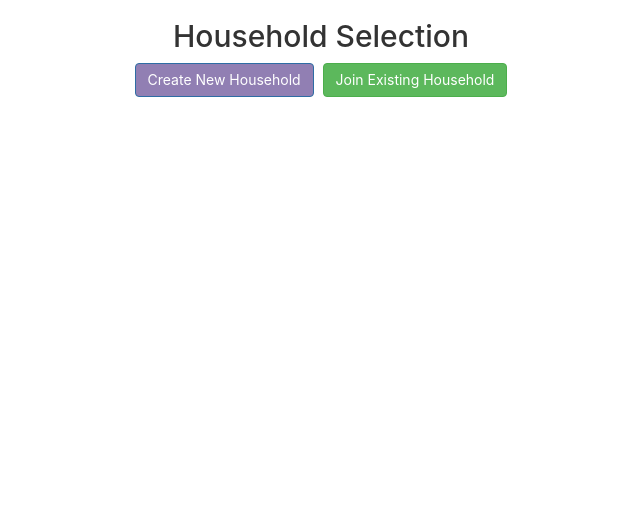
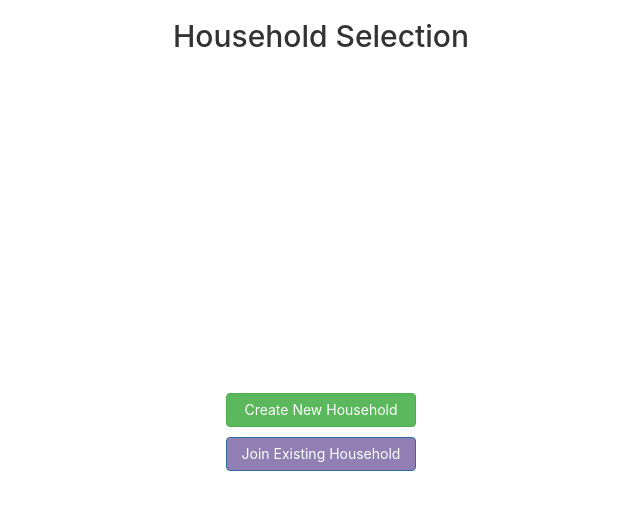
Before and after one commit to RupeshRokade16/apartment-amigo, a React (Create React App) app in the folder client/: page /householdSelection in a window 1280 px wide. Shown: the top 510 px of the page, without its empty margins (319-959 px from the left). Built offline with nearby package versions, Linux system fonts and the light colour scheme; sample sign-in values are in the browser's storage.

Commit message:
Styled household page

```diff
--- a/client/src/pages/HouseholdSelection/HouseholdSelection.css
+++ b/client/src/pages/HouseholdSelection/HouseholdSelection.css
@@ -1,2 +1,54 @@
+.container {
+    width:100%;
+    margin-top: 0;
+    display: flex;
+    flex-direction: column;
+  }
 
-@import '~bootstrap/dist/css/bootstrap.min.css';
+
+
+  .btn-success,
+  .btn-primary,
+  .btn-info {
+    width: 100%;
+    margin-bottom: 10px;
+    margin-top:10px;
+    background-color: #5cb85c;
+  }
+
+  .btn-primary:hover{
+    background-color: #449d44;
+  }
+
+  .btn-info {
+    background-color: #17a2b8;
+    border-color: #17a2b8;
+    margin:0;
+  }
+
+  .btn-info:hover {
+    background-color: #138496;
+    border-color: #117a8b;
+  }
+
+  .form-label {
+    display: block;
+    text-align: left;
+    font-weight: bold;
+    margin-bottom: 5px;
+  }
+
+  .form-control {
+    width: 100%;
+  }
+
+  /* Center text within buttons */
+  .btn {
+    display: flex;
+    align-items: center;
+    justify-content: center;
+  }
+
+  /* .btn-success, .btn-primary{
+    margin-top:10px;
+  } */
--- a/client/src/pages/HouseholdSelection/HouseholdSelection.js
+++ b/client/src/pages/HouseholdSelection/HouseholdSelection.js
@@ -1,15 +1,17 @@
-// HouseholdSelection.js
 import React, { useState, useEffect } from 'react';
-import { Button, Form, Modal } from 'react-bootstrap';
-import { Navigate } from 'react-router-dom';
+import { useNavigate } from 'react-router-dom';
 import AuthService from '../../services/authService';
 
+import './HouseholdSelection.css'
+
 const HouseholdSelection = () => {
-  const [showModal, setShowModal] = useState(false);
   const [action, setAction] = useState('');
   const [inputValue, setInputValue] = useState('');
   const [redirect, setRedirect] = useState(false);
-  const[dashboardRedirect, setDashboardRedirect] = useState(false);
+  const [dashboardRedirect, setDashboardRedirect] = useState(false);
+  const [showInput, setShowInput] = useState(false);
+
+  const navigate = useNavigate();
 
   useEffect(() => {
     const checkExistingToken = () => {
@@ -22,84 +24,77 @@ const HouseholdSelection = () => {
     checkExistingToken();
   }, []);
 
-  const handleShow = (selectedAction) => {
-    setAction(selectedAction);
-    setShowModal(true);
-  };
-
-  const handleClose = () => {
-    setShowModal(false);
-    setAction('');
-    setInputValue('');
-  };
-
   const handleConfirm = async () => {
-    // Handle confirmation logic based on the selected action and input value
     try {
-        // Handle confirmation logic based on the selected action and input value
       console.log(`Action: ${action}, Input Value: ${inputValue}`);
 
-        // Call the function to create or join a household
       const response = await AuthService.createOrJoinHousehold(action, inputValue);
 
       console.log("MAIN PAGE", response);
-        if (response){
+      if (response) {
         setDashboardRedirect(true);
       }
-        // You can add further logic here, such as updating state or navigating to another page
-        handleClose();
     } catch (error) {
-        // Handle errors
       console.error('Error creating or joining household:', error);
     }
   };
 
-  if (redirect) {
-    return <Navigate to="/login" />;
-  }
+  const handleButtonClick = (selectedAction) => {
+    setAction(selectedAction);
+    setShowInput(true);
+  };
 
-  if (dashboardRedirect) {
-    return <Navigate to="/userDashboard" />;
-  }
+  const handleInputChange = (e) => {
+    setInputValue(e.target.value);
+  };
+
+  const handleSave = () => {
+    handleConfirm();
+    setShowInput(false);
+  };
+
+  const redirectToLogin = () => {
+    navigate('/login');
+  };
+
+  const redirectToDashboard = () => {
+    navigate('/userDashboard');
+  };
 
   return (
-    <div>
-      <h2>Household Selection</h2>
-      <Button variant="primary" onClick={() => handleShow('create')}>
+    <div className="container mt-5" id='household-container'>
+      <h2 className="mb-4 text-center">Household Selection</h2>
+
+      <div className="d-flex justify-content-center mb-4">
+        <button className="btn btn-success me-2" onClick={() => handleButtonClick('create')}>
           Create New Household
-      </Button>{' '}
-      <Button variant="success" onClick={() => handleShow('join')}>
+        </button>
+        <button className="btn btn-primary" onClick={() => handleButtonClick('join')}>
           Join Existing Household
-      </Button>
+        </button>
+      </div>
 
-      <Modal show={showModal} onHide={handleClose}>
-        <Modal.Header closeButton>
-          <Modal.Title>{action === 'create' ? 'Create New Household' : 'Join Existing Household'}</Modal.Title>
-        </Modal.Header>
-        <Modal.Body>
-          <Form>
-            <Form.Group controlId="formHousehold">
-              <Form.Label>
+      {showInput && (
+        <div className="mb-4 text-center">
+          <label className="form-label">
             {action === 'create' ? 'Enter Household Name:' : 'Enter Household ID:'}
-              </Form.Label>
-              <Form.Control
+            <input
+              className="form-control mt-2"
               type="text"
-                placeholder={action === 'join' ? 'Household Name' : 'Household ID'}
+              placeholder={action === 'create' ? 'Household Name' : 'Household ID'}
               value={inputValue}
-                onChange={(e) => setInputValue(e.target.value)}
+              onChange={handleInputChange}
             />
-            </Form.Group>
-          </Form>
-        </Modal.Body>
-        <Modal.Footer>
-          <Button variant="secondary" onClick={handleClose}>
-            Close
-          </Button>
-          <Button variant="primary" onClick={handleConfirm}>
-            Confirm
-          </Button>
-        </Modal.Footer>
-      </Modal>
+          </label>
+
+          <button className="btn btn-info mt-3" onClick={handleSave} style={{}}>
+            Save
+          </button>
+        </div>
+      )}
+
+      {redirect && redirectToLogin()}
+      {dashboardRedirect && redirectToDashboard()}
     </div>
   );
 };
```
Also changed, not shown: 1 other file (tests, documents, lock files or other folders). Lines whose indentation alone changed are shown as unchanged.
